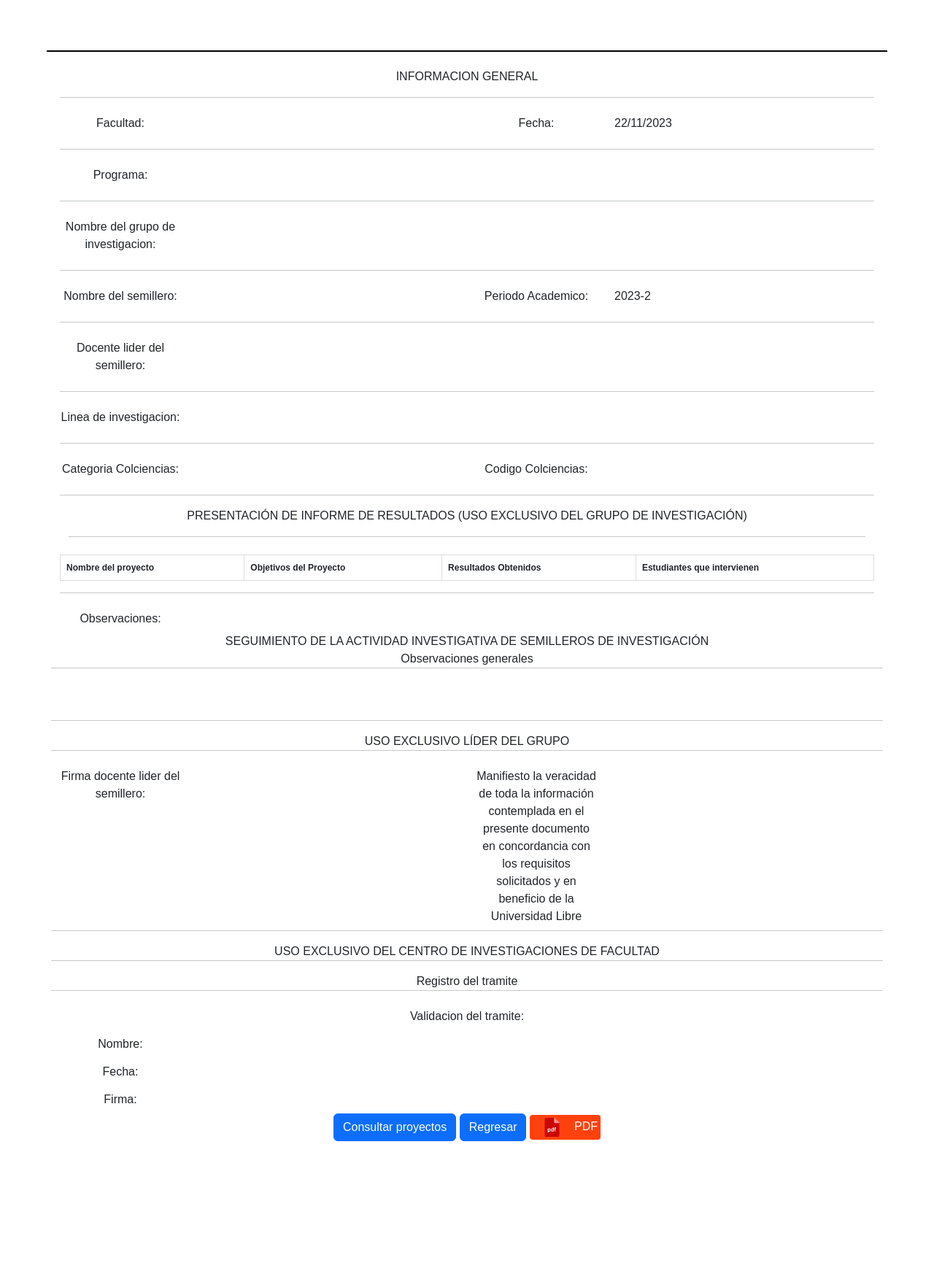
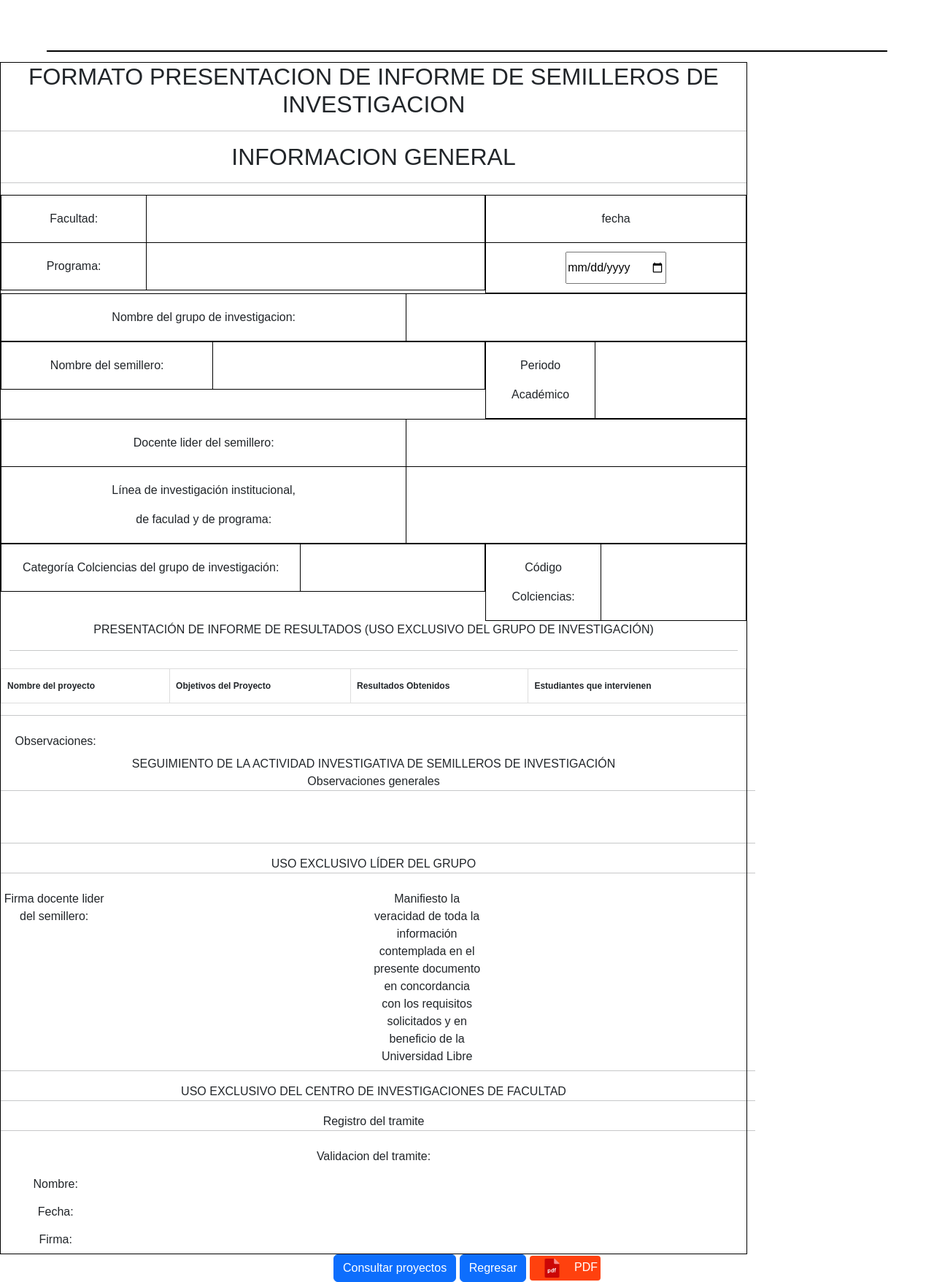
Before and after one commit to joslex9/Fianl-Final, a Flask app: page /Semillero in a window 1280 px wide. Shown: the part 126-1883 px from the top of the page at 73% size. Before the commit the page ends 1690 px from the top, so only its background shows below. Run offline with Flask 3, Linux system fonts and the light colour scheme; lists and menus that the app fills with data are empty; some libraries are stand-ins or nearby versions.

Commit message:
Mensaje descriptivo de los cambios

```diff
--- a/app.py
+++ b/app.py
@@ -38,8 +38,14 @@ semilleros_schema = SemilleroSchema(many=True)
 
 
 @app.route("/", methods=['GET'])
+def login():
+    nombre= "Login"
+    return render_template('login.html')
+
+
+@app.route("/menu", methods=['GET'])
 def index():
-    nombre= "Login"
+    nombre= "menu"
     return render_template('index.html')
 
 
--- /dev/null
+++ b/config/static/css/sty.css
@@ -0,0 +1,74 @@
+
+.contenedor{
+    width: 70%;
+    text-align: center;
+    border: 2px solid black; /* Ajusta el grosor del borde según sea necesario */
+    margin: 5px 5px 5px 5px;
+    box-sizing: border-box;
+
+}
+.contenedor2{
+    width: 100%;
+    text-align: center;
+    border: 2px solid black;
+    box-sizing: border-box;
+
+}
+
+
+/* cotendedor_ 'DIV "dos"' */
+.dos{
+    display: flex;
+    width: 100%;
+
+}
+
+table {
+    border-collapse: collapse;
+    width: 100%;
+
+}
+/* cosa 1 y cosa 2 */
+.dos_1{
+    width: 65%;
+
+
+}
+.dos_2{
+    width: 35%;
+}
+.dos_1 td:nth-child(2):empty,
+.dos_2 td:empty{
+    min-width: 207px; /* Establece el ancho mínimo según sea necesario */
+}
+/* ********************************** */
+
+
+th, td {
+    border: 1px solid black;
+    padding: 12px;
+    text-align: center;
+    line-height: 2.5;
+}
+
+th {
+    background-color: #000000;
+}
+.dos_0{
+    border: 1px solid black;
+
+    text-align: center;
+    width: 80%;
+}
+.dos_02{
+    text-align: center;
+    width: 100%;
+}
+
+/* tres */
+.tres{
+    width: 100%;
+}
+.tres td:nth-child(2):empty{
+    min-width: 650px; /* Establece el ancho mínimo según sea necesario */
+}
--- a/config/static/css/style.css
+++ b/config/static/css/style.css
@@ -160,3 +160,11 @@ h4,h5 {
 .signature-table th, .signature-table td {
     padding: 8px;
 }
+button {
+    background-color: #4caf50;
+    color: #fff;
+    padding: 10px 20px;
+    border: none;
+    border-radius: 3px;
+    cursor: pointer;
+}
--- a/config/templates/Semilleros.html
+++ b/config/templates/Semilleros.html
@@ -8,6 +8,7 @@
     <title>Tabla con Bootstrap</title>
     <script src="https://cdn.jsdelivr.net/npm/axios/dist/axios.min.js"></script>
     <link rel="stylesheet" href="../static/css/style.css">
+    <link rel="stylesheet" href="../static/css/sty.css">
 
 </head>
 
@@ -25,12 +26,44 @@
         <div class="linea"></div>
     </ul>
 
-    <div id="pof">
-        <div class="container mt-4 text-center">
-            <label for="informacionGeneral" class="centrar-texto negrita">INFORMACION GENERAL</label>
+    <div id="contenedor">
+
+        <div class="dos_0">
+            <h2>FORMATO PRESENTACION DE INFORME DE SEMILLEROS DE INVESTIGACION</h2>
+            <hr>
+            <h2>INFORMACION GENERAL</h2>
             <hr>
             <form>
-                <div class="form-group row">
+
+                <div class="dos">
+                    <div class="dos_1">
+                        <table>
+                            <tr>
+                                <td>Facultad:</td>
+                                <td><input type="text" readonly class="form-control-plaintext" id="staticFacultad" value=""></td>
+                            </tr>
+                            <tr>
+                                <td>Programa:</td>
+                                <td> <input type="text" readonly class="form-control-plaintext" id="staticPrograma" value=""></td>
+                            </tr>
+                        </table>
+                    </div>
+
+                    <div class="dos_2">
+                        <table>
+                            <tr>
+                                <td>fecha</td>
+                            </tr>
+                            <tr>
+                                <td><input type="date"></td>
+                            </tr>
+                        </table>
+                    </div>
+                </div>
+
+
+
+                <!-- <div class="form-group row">
                     <label for="staticFacultad" class="col-sm-2 col-form-label">Facultad:</label>
                     <div class="col-sm-4">
                         <input type="text" readonly class="form-control-plaintext" id="staticFacultad" value="">
@@ -49,17 +82,48 @@
                     <input type="text" readonly class="form-control-plaintext" id="staticPrograma" value="">
                 </div>
             </div>
-            <hr>
+            <hr> -->
 
-            <div class="form-group row">
+            <div class="tres">
+                <table>
+                    <tr>
+                        <td>Nombre del grupo de investigacion:</td>
+                        <td><input type="text" readonly class="form-control-plaintext" id="staticNombreI" value=""></td>
+                    </tr>
+
+                </table>
+            </div>
+
+            <!-- <div class="form-group row">
                 <label for="staticNombreI" class="col-sm-2 col-form-label">Nombre del grupo de investigacion:</label>
                 <div class="col-sm-10">
                     <input type="text" readonly class="form-control-plaintext" id="staticNombreI" value="">
                 </div>
             </div>
-            <hr>
+            <hr> -->
 
-            <form>
+            <div class="dos">
+                <div class="dos_1">
+                    <table>
+                        <tr>
+                            <td>Nombre del semillero:</td>
+                            <td> <input type="text" readonly class="form-control-plaintext" id="staticNombreS" value=""></td>
+                        </tr>
+
+                    </table>
+                </div>
+
+                <div class="dos_2">
+                    <table>
+                        <tr>
+                            <td>Periodo Académico</td>
+                            <td contenteditable="true"></td>
+                        </tr>
+                    </table>
+                </div>
+            </div>
+
+            <!-- <form>
                 <div class="form-group row">
                     <label for="staticNombreS" class="col-sm-2 col-form-label">Nombre del semillero:</label>
                     <div class="col-sm-4">
@@ -71,9 +135,23 @@
                     </div>
                 </div>
             </form>
-            <hr>
+            <hr> -->
 
-            <div class="form-group row">
+            <div class="tres">
+                <table>
+                    <tr>
+                        <td>Docente lider del semillero:</td>
+                        <td><input type="text" readonly class="form-control-plaintext" id="staticDocenteL" value=""></td>
+                    </tr>
+                    <tr>
+                        <td>Línea de investigación institucional,<br> de faculad y de programa:</td>
+                        <td><input type="text" readonly class="form-control-plaintext" id="staticLineaI" value=""></td>
+                    </tr>
+
+                </table>
+            </div>
+
+            <!-- <div class="form-group row">
                 <label for="staticDocenteL" class="col-sm-2 col-form-label">Docente lider del semillero:</label>
                 <div class="col-sm-10">
                     <input type="text" readonly class="form-control-plaintext" id="staticDocenteL" value="">
@@ -88,9 +166,30 @@
                 </div>
             </div>
 
-            <hr>
+            <hr> -->
 
-            <form>
+            <div class="dos">
+                <div class="dos_1">
+                    <table>
+                        <tr>
+                            <td>Categoría Colciencias del grupo de investigación:</td>
+                            <td><input type="text" readonly class="form-control-plaintext" id="staticCategoriaC" value=""></td>
+                        </tr>
+
+                    </table>
+                </div>
+
+                <div class="dos_2">
+                    <table>
+                        <tr>
+                            <td>Código Colciencias:</td>
+                            <td><input type="text" readonly class="form-control-plaintext" id="staticCodigoCol" value=""></td>
+                        </tr>
+                    </table>
+                </div>
+            </div>
+
+            <!-- <form>
                 <div class="form-group row">
                     <label for="staticCategoriaC" class="col-sm-2 col-form-label">Categoria Colciencias:</label>
                     <div class="col-sm-4">
@@ -102,7 +201,7 @@
                     </div>
                 </div>
             </form>
-            <hr>
+            <hr> -->
 
             <div class="container">
                 <label for="presentacionInforme" class="centrar-texto negrita">PRESENTACIÓN DE INFORME DE RESULTADOS (USO EXCLUSIVO DEL GRUPO DE INVESTIGACIÓN)</label>
@@ -360,7 +459,7 @@
         //Regresar
         document.getElementById("regresar").addEventListener("click", function () {
             // Redirigir a otra página Semilleros HTML
-            window.location.href = '/';
+            window.location.href = '/menu';
         });
 
     </script>
```
Also changed, not shown: config/static/css/login.css (added, +68 -0 lines), config/static/js/lo.js (added, +35 -0 lines), config/templates/Index.html (+16 -1 lines), config/templates/login.html (added, +91 -0 lines).
